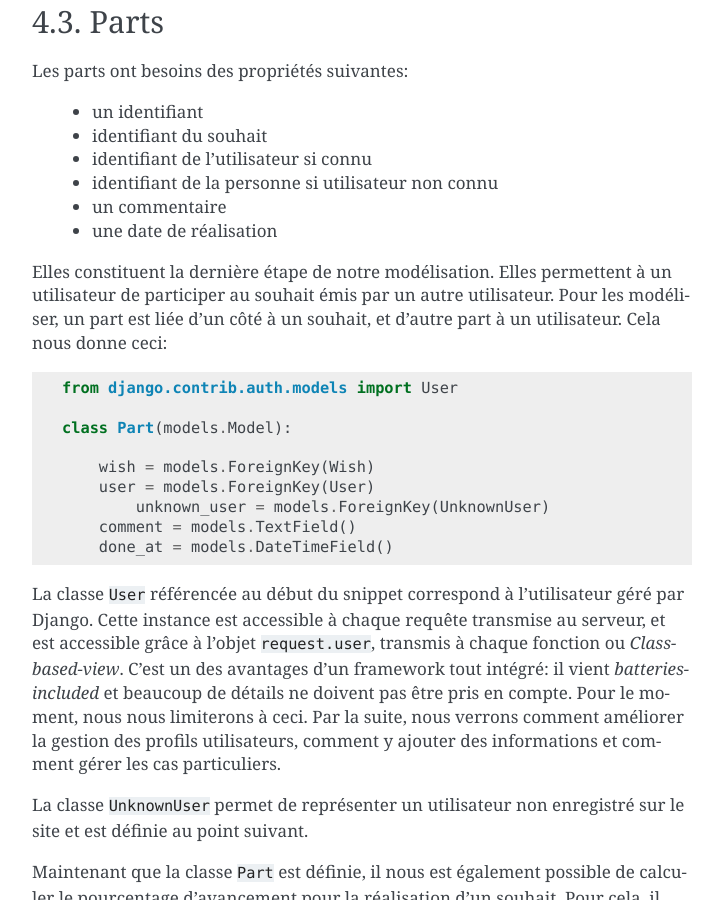
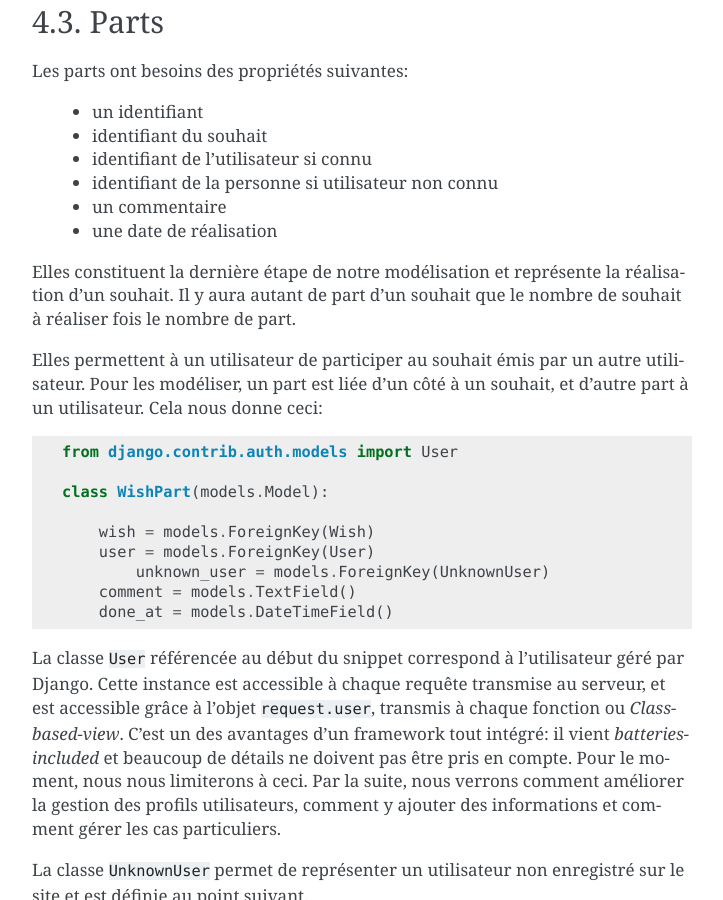
Before and after one commit to Grimbox/gwift-book, a Sphinx documentation site: the page built from source/models.rst, in a window 1280 px wide and 900 px high, scrolled down 3301 px. Shown: the whole window, without its empty margins (388-1111 px from the left). Built offline with Sphinx 7.4.7, drawn with Linux system fonts in a browser that asks for light colours.

Commit message:
Add how much part must be created by wish

```diff
--- a/source/models.rst
+++ b/source/models.rst
@@ -135,13 +135,15 @@ Les parts ont besoins des propriétés suivantes:
  * un commentaire
  * une date de réalisation
 
-Elles constituent la dernière étape de notre modélisation. Elles permettent à un utilisateur de participer au souhait émis par un autre utilisateur. Pour les modéliser, un part est liée d'un côté à un souhait, et d'autre part à un utilisateur. Cela nous donne ceci:
+Elles constituent la dernière étape de notre modélisation et représente la réalisation d'un souhait. Il y aura autant de part d'un souhait que le nombre de souhait à réaliser fois le nombre de part.
+
+Elles permettent à un utilisateur de participer au souhait émis par un autre utilisateur. Pour les modéliser, un part est liée d'un côté à un souhait, et d'autre part à un utilisateur. Cela nous donne ceci:
 
 .. code-block:: python
 
     from django.contrib.auth.models import User
 
-    class Part(models.Model):
+    class WishPart(models.Model):
 
         wish = models.ForeignKey(Wish)
         user = models.ForeignKey(User)
```
